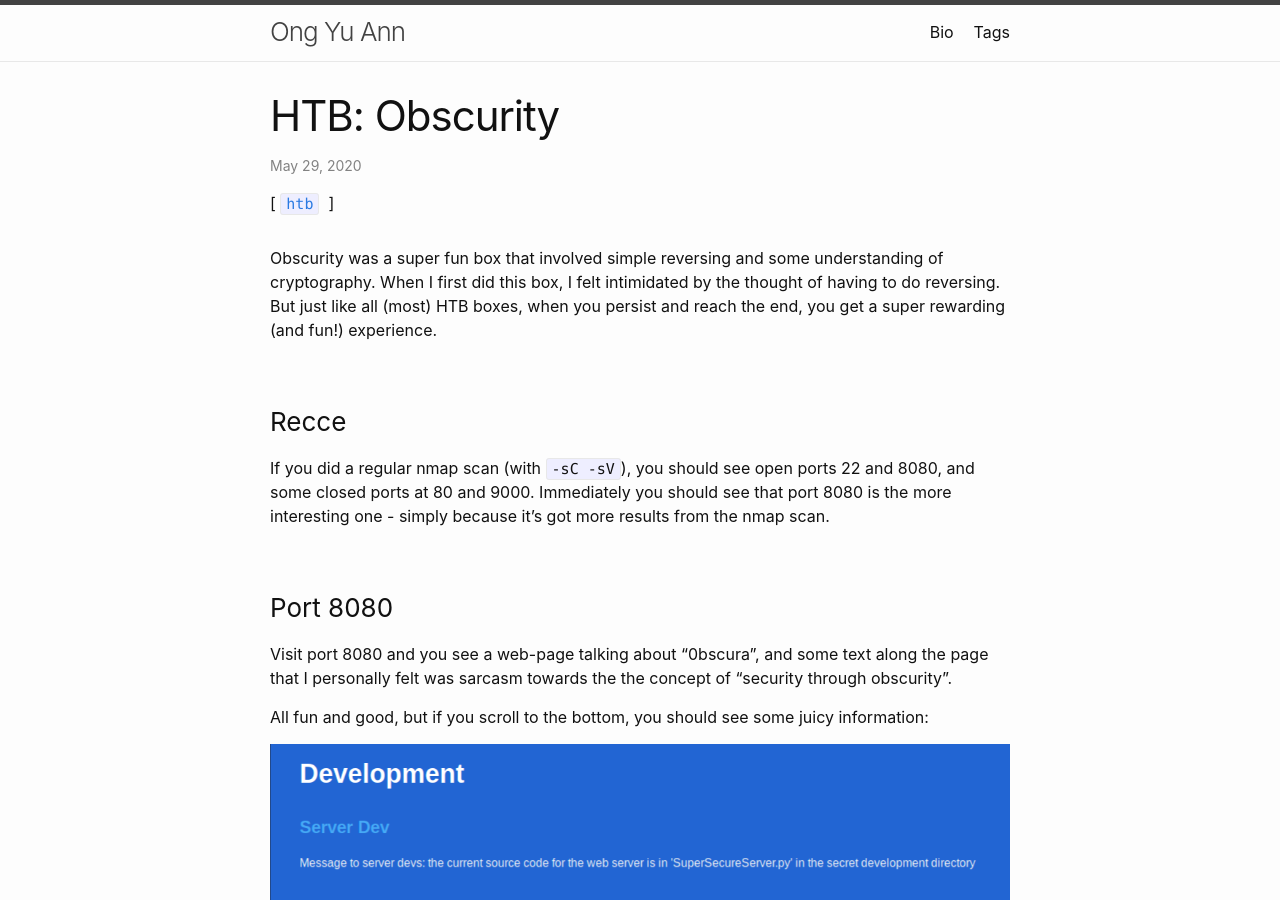
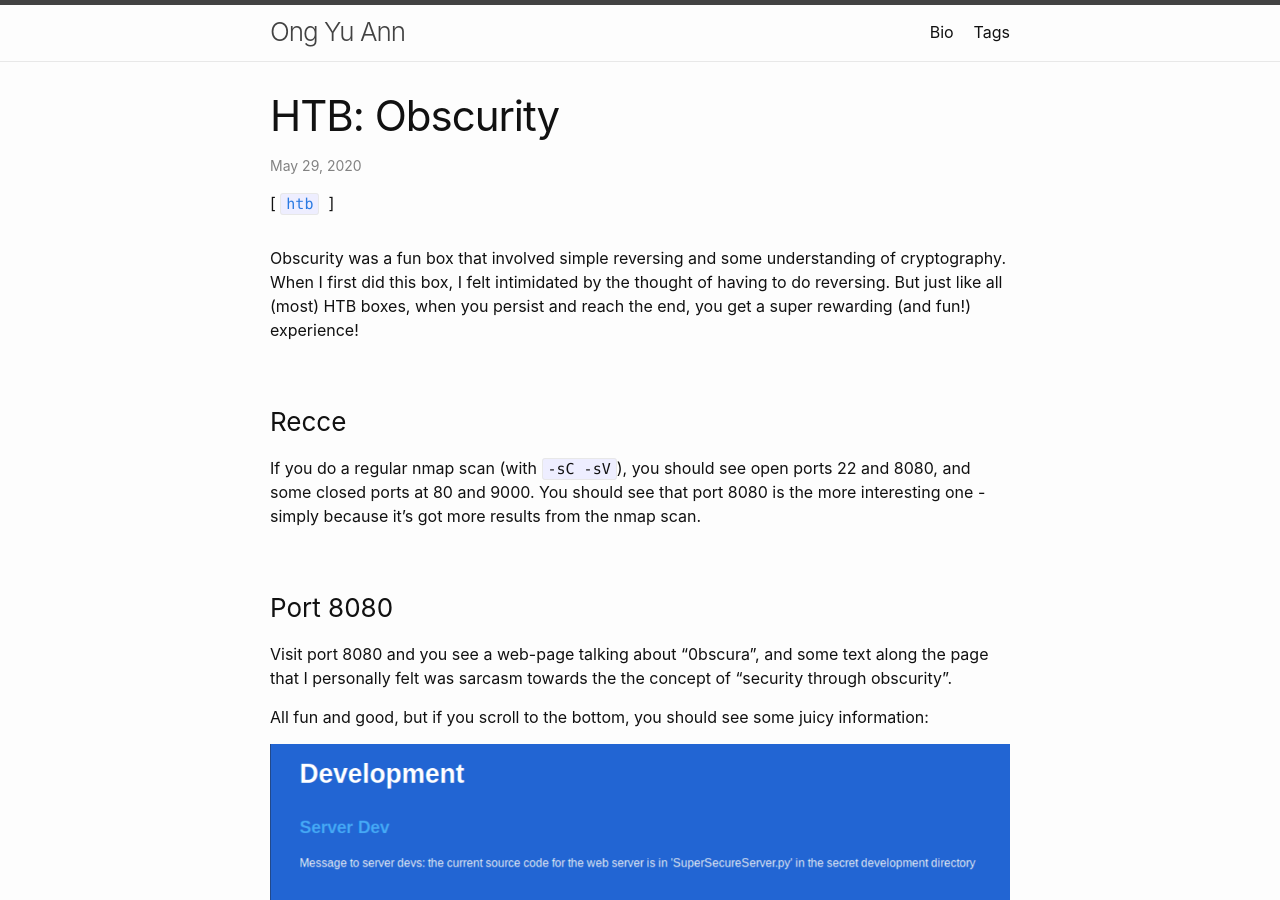
Before and after one commit to ongyuann/ongyuann.github.io, a Jekyll site: the page built from _posts/2020-05-29-htb-obscurity.md, in a window 1280 px wide and 900 px high. Built offline with Jekyll 4.4.1, drawn with Linux system fonts in a browser that asks for light colours.

Commit message:
Update 2020-05-29-htb-obscurity.md

```diff
--- a/_posts/2020-05-29-htb-obscurity.md
+++ b/_posts/2020-05-29-htb-obscurity.md
@@ -4,11 +4,11 @@ title: "HTB: Obscurity"
 tags: htb
 ---
 
-Obscurity was a super fun box that involved simple reversing and some understanding of cryptography. When I first did this box, I felt intimidated by the thought of having to do reversing. But just like all (most) HTB boxes, when you persist and reach the end, you get a super rewarding (and fun!) experience.
+Obscurity was a fun box that involved simple reversing and some understanding of cryptography. When I first did this box, I felt intimidated by the thought of having to do reversing. But just like all (most) HTB boxes, when you persist and reach the end, you get a super rewarding (and fun!) experience!
 
 ### Recce
 
-If you did a regular nmap scan (with `-sC -sV`), you should see open ports 22 and 8080, and some closed ports at 80 and 9000. Immediately you should see that port 8080 is the more interesting one - simply because it's got more results from the nmap scan.
+If you do a regular nmap scan (with `-sC -sV`), you should see open ports 22 and 8080, and some closed ports at 80 and 9000. You should see that port 8080 is the more interesting one - simply because it's got more results from the nmap scan.
 
 ### Port 8080
 
```
